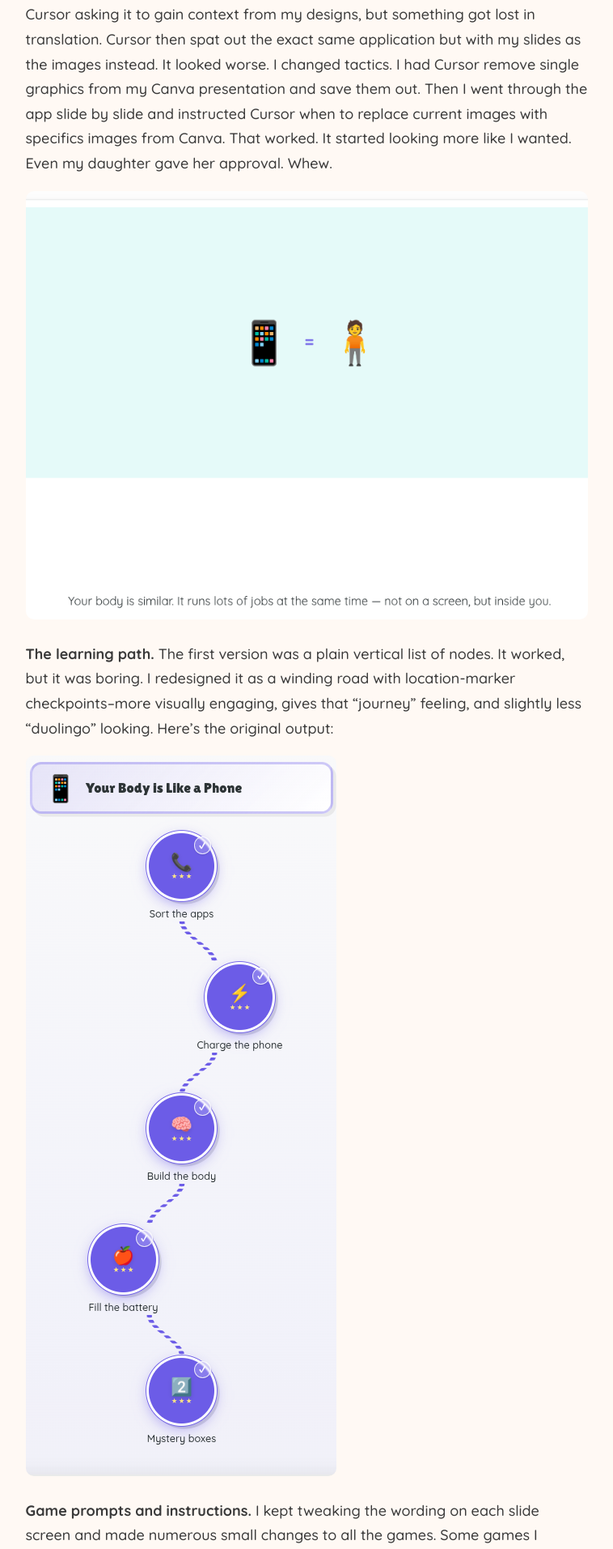
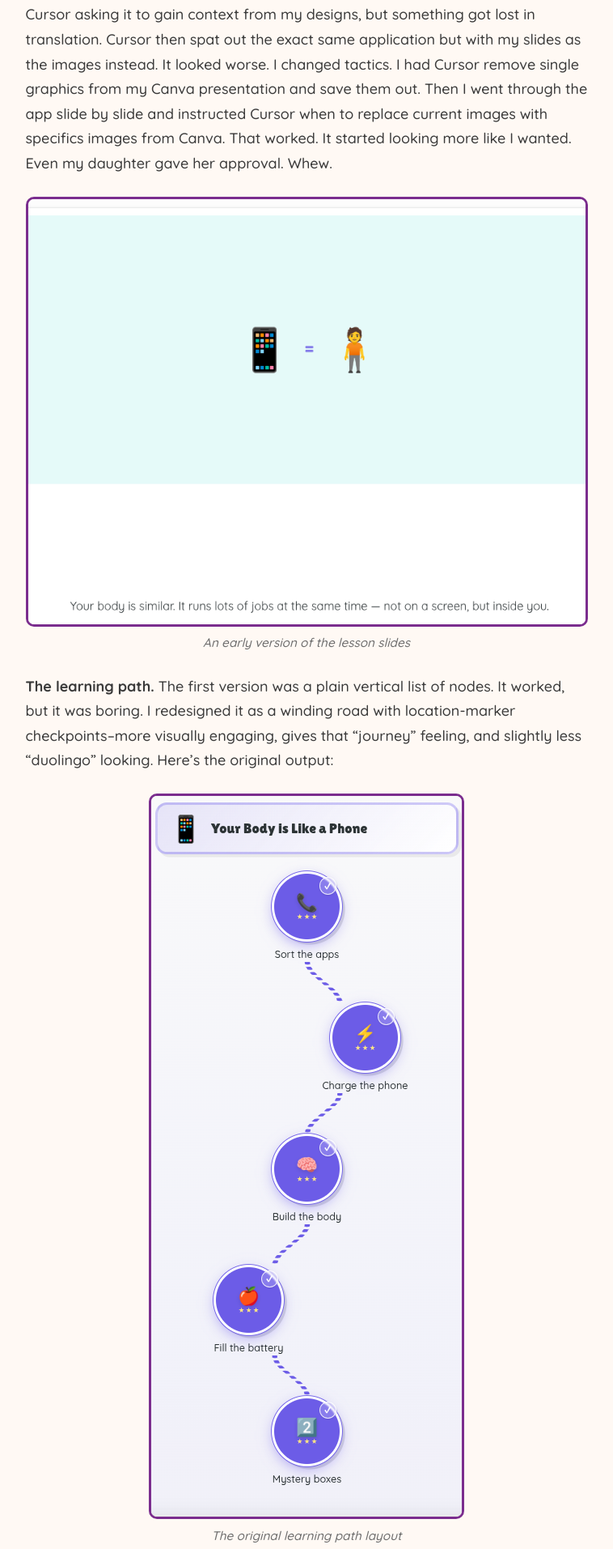
Before and after one commit to Kekkle/kekkles-korner, a Jekyll site: the page built from _posts/2026-03-28-building-an-nutrition-app.md, in a window 1280 px wide. Shown: the part 2079-3992 px from the top of the page at 81% size, without its empty margins (261-1019 px from the left). Built offline with Jekyll 4.4.1, drawn with Linux system fonts in a browser that asks for light colours.

Commit message:
Add purple border and captions to post images
Style post images with a purple border outline and add figcaption
support for image bylines/descriptions.

Made-with: Cursor

```diff
--- a/_posts/2026-03-28-building-an-nutrition-app.md
+++ b/_posts/2026-03-28-building-an-nutrition-app.md
@@ -38,15 +38,24 @@ A few things I went back and forth on:
 
 **The art style.** Initially the style was emoji-based characters for everything. It looked generic, basic, and well, ugly. I showed my kids and they let me know it looked boring. I had initially created a Canva presentation of this project using the graphics, colors, text and style that I envisioned. So I fed those pages as pngs to Cursor asking it to gain context from my designs, but something got lost in translation. Cursor then spat out the exact same application but with my slides as the images instead. It looked worse. I changed tactics. I had Cursor remove single graphics from my Canva presentation and save them out. Then I went through the app slide by slide and instructed Cursor when to replace current images with specifics images from Canva. That worked. It started looking more like I wanted. Even my daughter gave her approval. Whew.
 
-![Old slide style](/kekkles-korner/assets/images/posts/Old-slide-1.png)
+<figure>
+  <img src="/kekkles-korner/assets/images/posts/Old-slide-1.png" alt="Old slide style">
+  <figcaption>An early version of the lesson slides</figcaption>
+</figure>
 
 **The learning path.** The first version was a plain vertical list of nodes. It worked, but it was boring. I redesigned it as a winding road with location-marker checkpoints--more visually engaging, gives that "journey" feeling, and slightly less "duolingo" looking. Here's the original output:
 
-![Old learning path](/kekkles-korner/assets/images/posts/Old-learning-path.png)
+<figure>
+  <img src="/kekkles-korner/assets/images/posts/Old-learning-path.png" alt="Old learning path">
+  <figcaption>The original learning path layout</figcaption>
+</figure>
 
 **Game prompts and instructions.** I kept tweaking the wording on each slide screen and made numerous small changes to all the games. Some games I changed completely--e.g., removing a multiple choice question game to a snake game.
 
-![Old game](/kekkles-korner/assets/images/posts/Old-game.png)
+<figure>
+  <img src="/kekkles-korner/assets/images/posts/Old-game.png" alt="Old game">
+  <figcaption>An early game screen</figcaption>
+</figure>
 
 ## What I'm learning
 
--- a/_sass/_custom.scss
+++ b/_sass/_custom.scss
@@ -56,6 +56,33 @@ img {
   max-width: 100%;
   height: auto;
   border-radius: var(--radius);
+}
+
+.post-content img {
+  border: 3px solid var(--purple);
+  border-radius: var(--radius);
+  display: block;
+  margin: 0 auto;
+}
+
+figure {
+  margin: 1.4em 0;
+  text-align: center;
+
+  img {
+    border: 3px solid var(--purple);
+    border-radius: var(--radius);
+    display: block;
+    margin: 0 auto;
+  }
+}
+
+figcaption {
+  font-family: 'Quicksand', sans-serif;
+  font-size: 0.85rem;
+  color: var(--text-light);
+  font-style: italic;
+  margin-top: 0.5em;
 }
 
 /* ── Typography ── */
```
